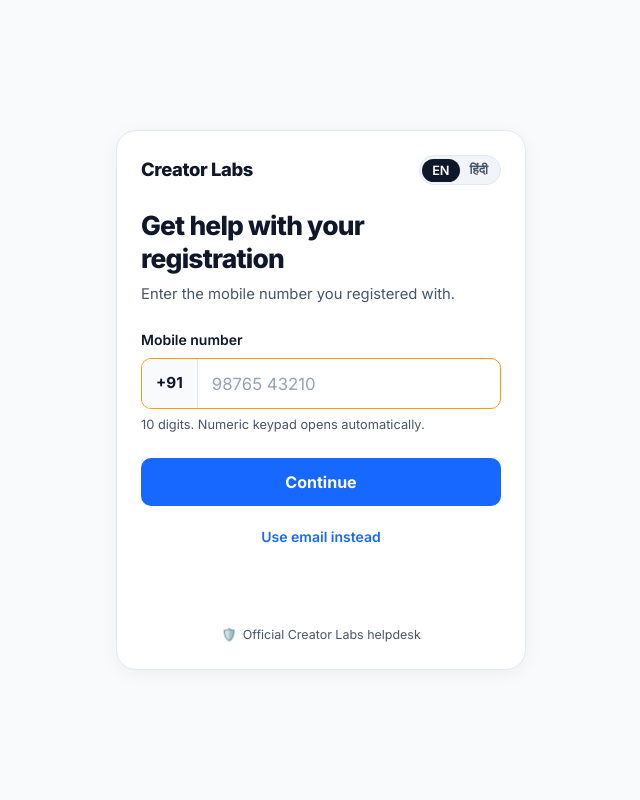
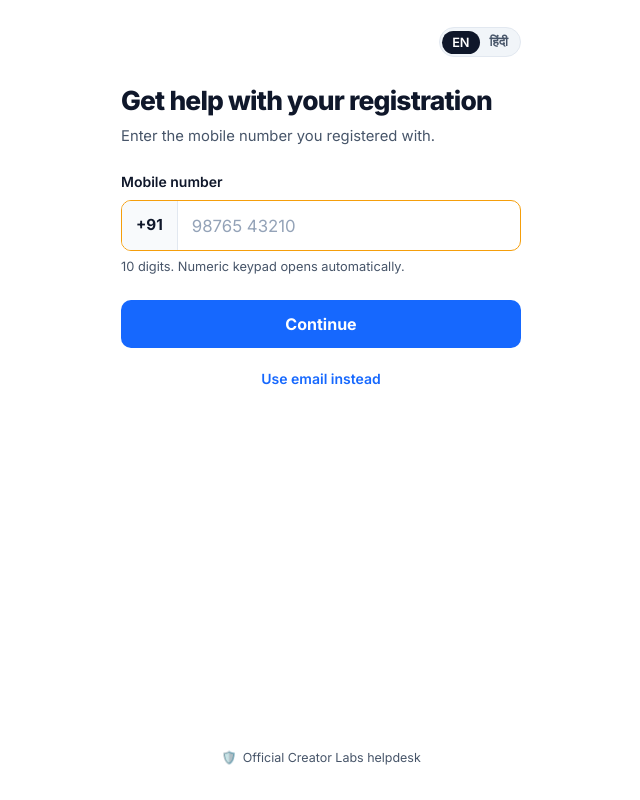
Before and after one commit to iamishujnv-maker/creatorlabs-support, a Next.js app: page / in a window 1280 px wide. Shown: the whole page, without its empty margins (319-959 px from the left). Built offline with nearby package versions, Linux system fonts and the light colour scheme.

Commit message:
Remove outer card box, remove domain header, and display simplified registration confirmation text

```diff
--- a/src/app/globals.css
+++ b/src/app/globals.css
@@ -31,7 +31,7 @@
   width: 100%;
   min-height: 100vh;
   min-height: 100dvh;
-  background-color: var(--bg-page);
+  background-color: #ffffff;
   color: var(--text-main);
   font-family: 'Inter', -apple-system, BlinkMacSystemFont, "Segoe UI", Roboto, sans-serif;
   line-height: 1.5;
@@ -44,38 +44,34 @@
   display: flex;
   flex-direction: column;
   align-items: center;
-  justify-content: center;
-  padding: 20px 16px;
+  justify-content: flex-start;
+  padding: 0;
+  background-color: #ffffff;
 }
 
 .wireframe-container {
   width: 100%;
-  max-width: 410px;
-  background: var(--bg-card);
-  border: 1px solid var(--border);
-  border-radius: var(--radius-card);
-  box-shadow: var(--shadow-card);
-  padding: 24px;
+  max-width: 440px;
+  background: #ffffff;
+  border: none;
+  border-radius: 0;
+  box-shadow: none;
+  padding: 24px 20px 32px 20px;
   display: flex;
   flex-direction: column;
   position: relative;
-  min-height: 540px;
+  min-height: 100vh;
+  min-height: 100dvh;
   justify-content: space-between;
 }
 
-/* Wireframe Top Header (Brand + Language Switcher) */
-.brand-top-header {
+/* Top Header Bar */
+.top-header-row {
   display: flex;
   align-items: center;
-  justify-content: space-between;
+  justify-content: flex-end;
   margin-bottom: 24px;
-}
-
-.brand-text {
-  font-size: 1.15rem;
-  font-weight: 800;
-  color: var(--text-main);
-  letter-spacing: -0.02em;
+  min-height: 36px;
 }
 
 /* Language Switcher Pill [EN | हिंदी] */
@@ -240,51 +236,51 @@
 }
 
 /* Screen 1B: Help Options */
-.registered-banner {
-  background: var(--banner-green-bg);
-  border: 1px solid var(--banner-green-border);
-  border-radius: var(--radius-md);
-  padding: 14px 16px;
+.registration-status-block {
+  margin-bottom: 24px;
+}
+
+.registration-status-text {
+  display: flex;
+  align-items: flex-start;
+  gap: 12px;
+  font-size: 1.05rem;
+  line-height: 1.5;
+  color: #1e293b;
+}
+
+.inline-check-icon {
+  display: inline-flex;
+  align-items: center;
+  justify-content: center;
+  width: 22px;
+  height: 22px;
+  border-radius: 50%;
+  background: #16a34a;
+  color: #ffffff;
+  font-size: 0.75rem;
+  font-weight: 800;
+  flex-shrink: 0;
+  margin-top: 3px;
+}
+
+.registration-status-text strong {
+  color: #0f172a;
+  font-weight: 700;
+}
+
+.masked-contact-sub {
   display: flex;
   align-items: center;
-  gap: 12px;
-  margin-bottom: 14px;
+  gap: 8px;
+  font-size: 0.875rem;
+  color: var(--text-muted);
+  margin-top: 6px;
+  padding-left: 34px;
 }
 
-.banner-check-circle {
-  width: 24px;
-  height: 24px;
-  border-radius: 50%;
-  background: #15803d;
-  color: #ffffff;
-  display: flex;
-  align-items: center;
-  justify-content: center;
-  font-size: 0.85rem;
-  font-weight: 800;
-  flex-shrink: 0;
-}
-
-.banner-title {
-  font-size: 0.95rem;
-  font-weight: 700;
-  color: #14532d;
-}
-
-.banner-sub {
-  font-size: 0.8rem;
-  color: #166534;
-  margin-top: 1px;
-}
-
-.masked-row {
-  display: flex;
-  align-items: center;
-  justify-content: space-between;
-  font-size: 0.875rem;
-  color: var(--text-muted);
-  margin-bottom: 22px;
-  padding: 0 4px;
+.dot-sep {
+  color: #cbd5e1;
 }
 
 .change-link {
@@ -295,6 +291,7 @@
   cursor: pointer;
   font-size: 0.875rem;
   font-family: inherit;
+  padding: 0;
 }
 
 .change-link:hover {
@@ -302,11 +299,12 @@
 }
 
 .section-heading-lg {
-  font-size: 1.35rem;
+  font-size: 1.45rem;
   font-weight: 800;
   color: var(--text-main);
   letter-spacing: -0.02em;
-  margin-bottom: 14px;
+  margin-top: 26px;
+  margin-bottom: 16px;
 }
 
 /* 3 Help Option Cards */
@@ -366,8 +364,9 @@
 .back-header-row {
   display: flex;
   align-items: center;
-  gap: 8px;
-  margin-bottom: 18px;
+  justify-content: space-between;
+  margin-bottom: 24px;
+  min-height: 36px;
 }
 
 .btn-back-nav {
--- a/src/app/page.tsx
+++ b/src/app/page.tsx
@@ -200,10 +200,9 @@
     <div className="page-wrapper">
       <div className="wireframe-container">
         <div>
-          {/* Header Bar: Brand Name + Language Switcher [EN | हिंदी] */}
+          {/* Header Bar: Language Switcher [EN | हिंदी] (no domain/brand at top) */}
           {screen === '1A' || screen === '1B' ? (
-            <div className="brand-top-header">
-              <span className="brand-text">{t.brand}</span>
+            <div className="top-header-row">
               <div className="lang-switcher">
                 <button
                   type="button"
@@ -232,6 +231,22 @@
                 <span>&larr;</span>
                 <span>{t.back}</span>
               </button>
+              <div className="lang-switcher">
+                <button
+                  type="button"
+                  className={`lang-btn ${lang === 'en' ? 'active' : ''}`}
+                  onClick={() => setLang('en')}
+                >
+                  EN
+                </button>
+                <button
+                  type="button"
+                  className={`lang-btn ${lang === 'hi' ? 'active' : ''}`}
+                  onClick={() => setLang('hi')}
+                >
+                  हिंदी
+                </button>
+              </div>
             </div>
           )}
 
@@ -327,24 +342,29 @@
               ======================================================== */}
           {screen === '1B' && order && (
             <div>
-              {/* Green Registration Confirmation Banner */}
-              <div className="registered-banner">
-                <div className="banner-check-circle">✓</div>
-                <div>
-                  <div className="banner-title">{t.youAreRegistered}</div>
-                  <div className="banner-sub">
-                    {order.creatorName} • {formatDate(order.registrationDate)}
+              {/* Registration Confirmation Text (No outer box) */}
+              <div className="registration-status-block">
+                <div className="registration-status-text">
+                  <span className="inline-check-icon">✓</span>
+                  <span>
+                    {lang === 'hi' ? (
+                      <>
+                        आपने <strong>{order.creatorName}</strong> के साथ <strong>{formatDate(order.registrationDate)}</strong> को वर्कशॉप के लिए रजिस्टर किया है
+                      </>
+                    ) : (
+                      <>
+                        You have registered for the workshop with <strong>{order.creatorName}</strong> on <strong>{formatDate(order.registrationDate)}</strong>
+                      </>
+                    )}
+                  </span>
                 </div>
-                </div>
-              </div>
-
-              {/* Masked Contact & Change Link */}
-              <div className="masked-row">
+                <div className="masked-contact-sub">
                   <span>
                     {order.customerPhone
                       ? maskPhone(order.customerPhone)
                       : maskEmail(order.customerEmail)}
                   </span>
+                  <span className="dot-sep">•</span>
                   <button
                     type="button"
                     onClick={handleResetTo1A}
@@ -352,6 +372,7 @@
                   >
                     {t.change}
                   </button>
+                </div>
               </div>
 
               {/* Heading: What do you need? */}
```
Lines whose indentation alone changed are shown as unchanged.
